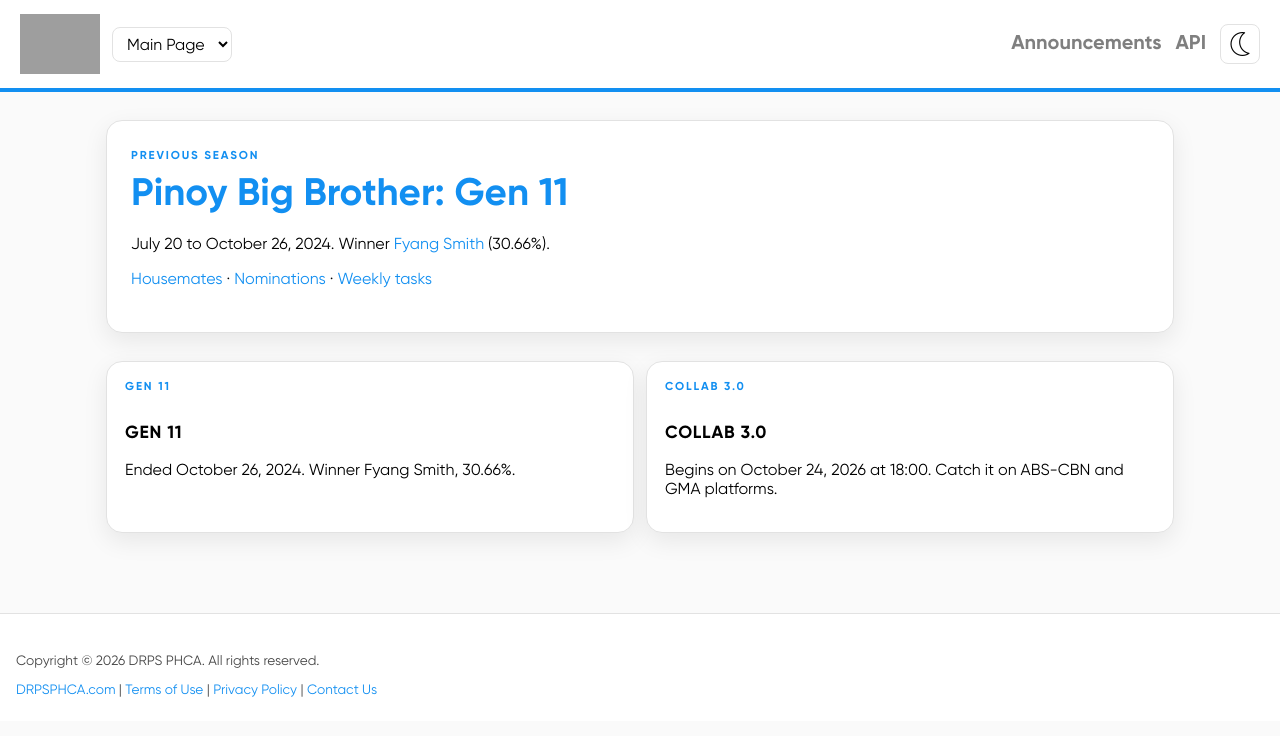
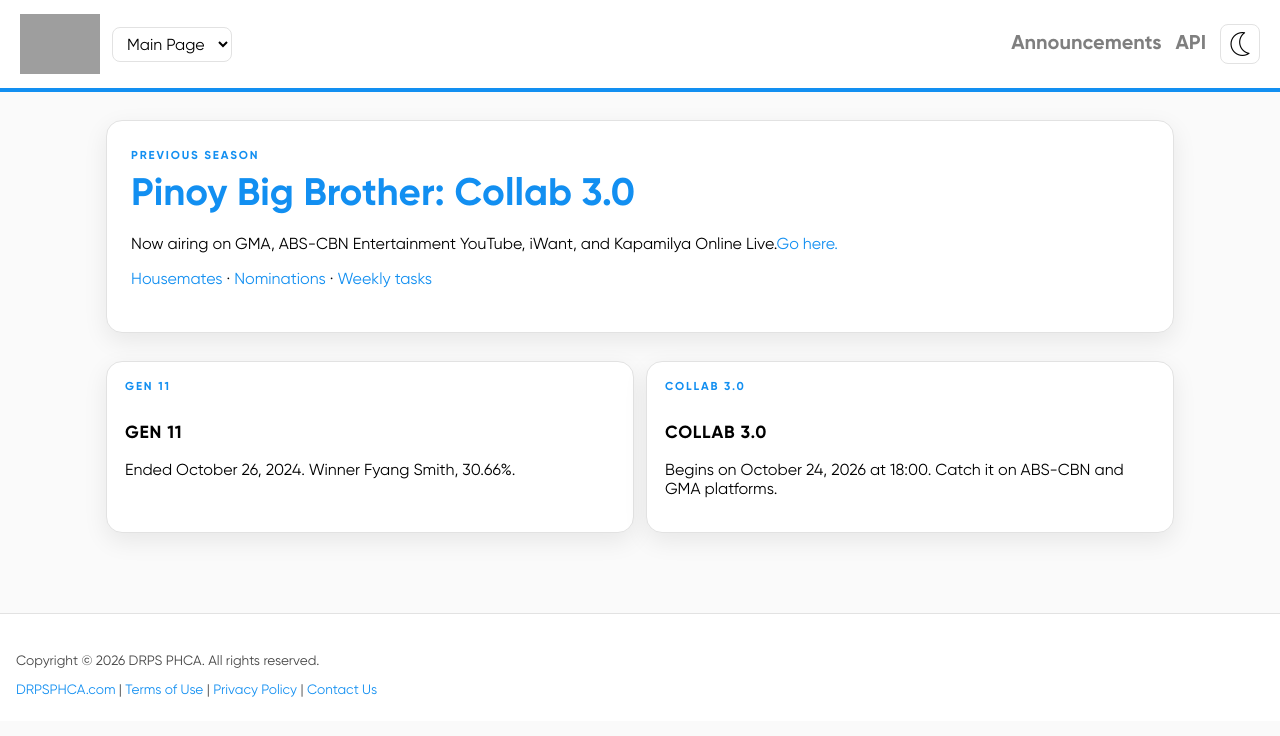
Before and after one commit to drpsphca/PHCASite-PBBUpdates, a Jekyll site: the page built from index.md, in a window 1280 px wide. Shown: the top 736 px of the page. Built offline with Jekyll 4.4.1, drawn with Linux system fonts in a browser that asks for light colours; grey boxes are pictures that could not be loaded.

Commit message:
20261024-01

```diff
--- a/index.md
+++ b/index.md
@@ -7,12 +7,12 @@
 
 <section class="hero">
   <p class="kicker">Previous season</p>
-  <h1><a href="{{ '/gen11/' | relative_url }}">Pinoy Big Brother: Gen 11</a></h1>
-  <p>July 20 to October 26, 2024. Winner <a href="{{ '/gen11/' | relative_url }}">Fyang Smith</a> (30.66%).</p>
+  <h1><a href="{{ '/collab3/' | relative_url }}">Pinoy Big Brother: Collab 3.0</a></h1>
+  <p>Now airing on GMA, ABS-CBN Entertainment YouTube, iWant, and Kapamilya Online Live.<a href="{{ '/collab3/' | relative_url }}">Go here.</a></p>
   <p>
-    <a href="{{ '/gen11/housemates/' | relative_url }}">Housemates</a> ·
-    <a href="{{ '/gen11/nominations/' | relative_url }}">Nominations</a> ·
-    <a href="{{ '/gen11/tasks/' | relative_url }}">Weekly tasks</a>
+    <a href="{{ '/collab3/housemates/' | relative_url }}">Housemates</a> ·
+    <a href="{{ '/collab3/nominations/' | relative_url }}">Nominations</a> ·
+    <a href="{{ '/collab3/tasks/' | relative_url }}">Weekly tasks</a>
   </p>
 </section>
 
```
Also changed, not shown: _data/seasons/collab3/season.yml (+11 -7 lines), seasons/collab3/index.md (+1 -1 lines).
